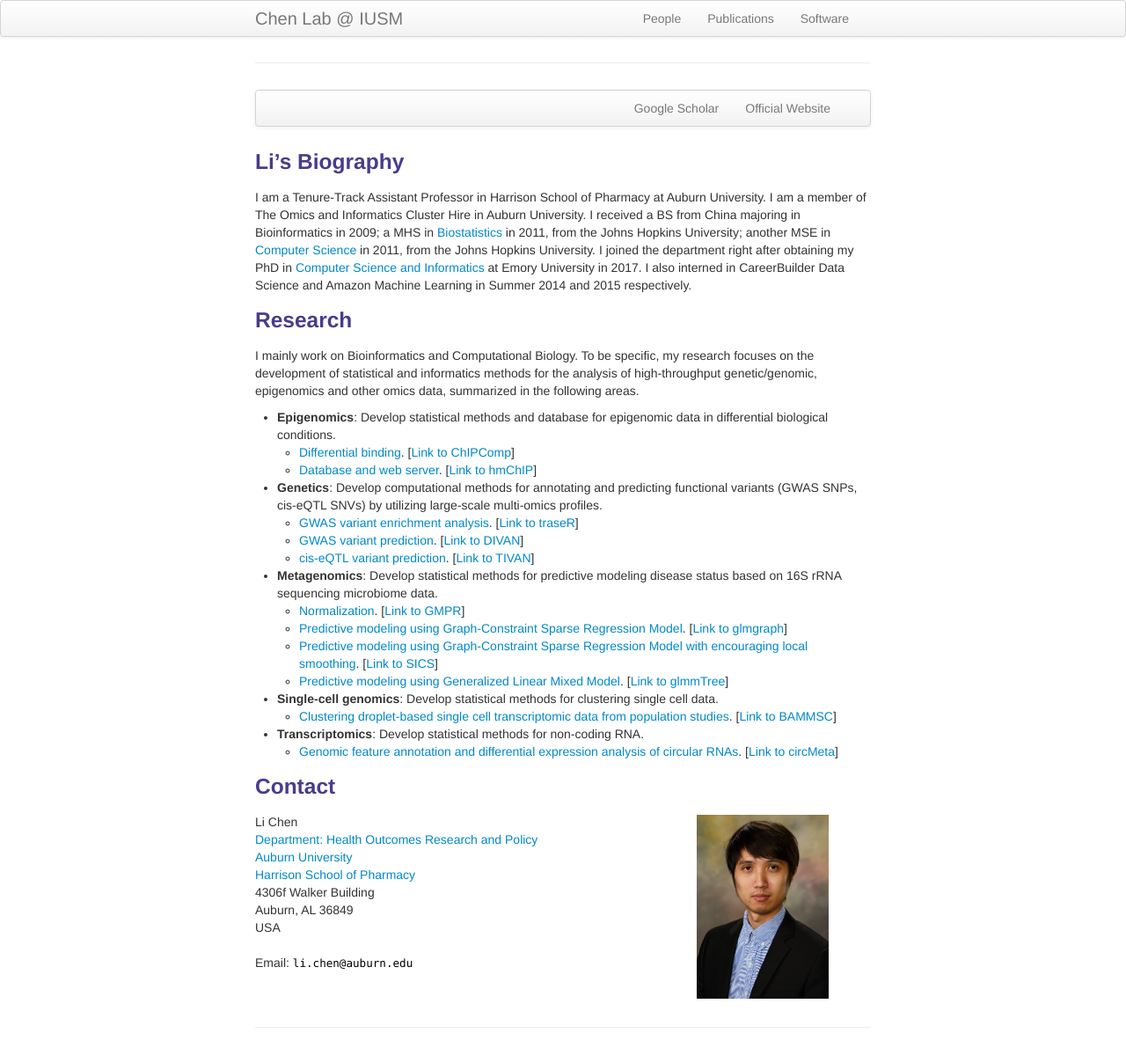
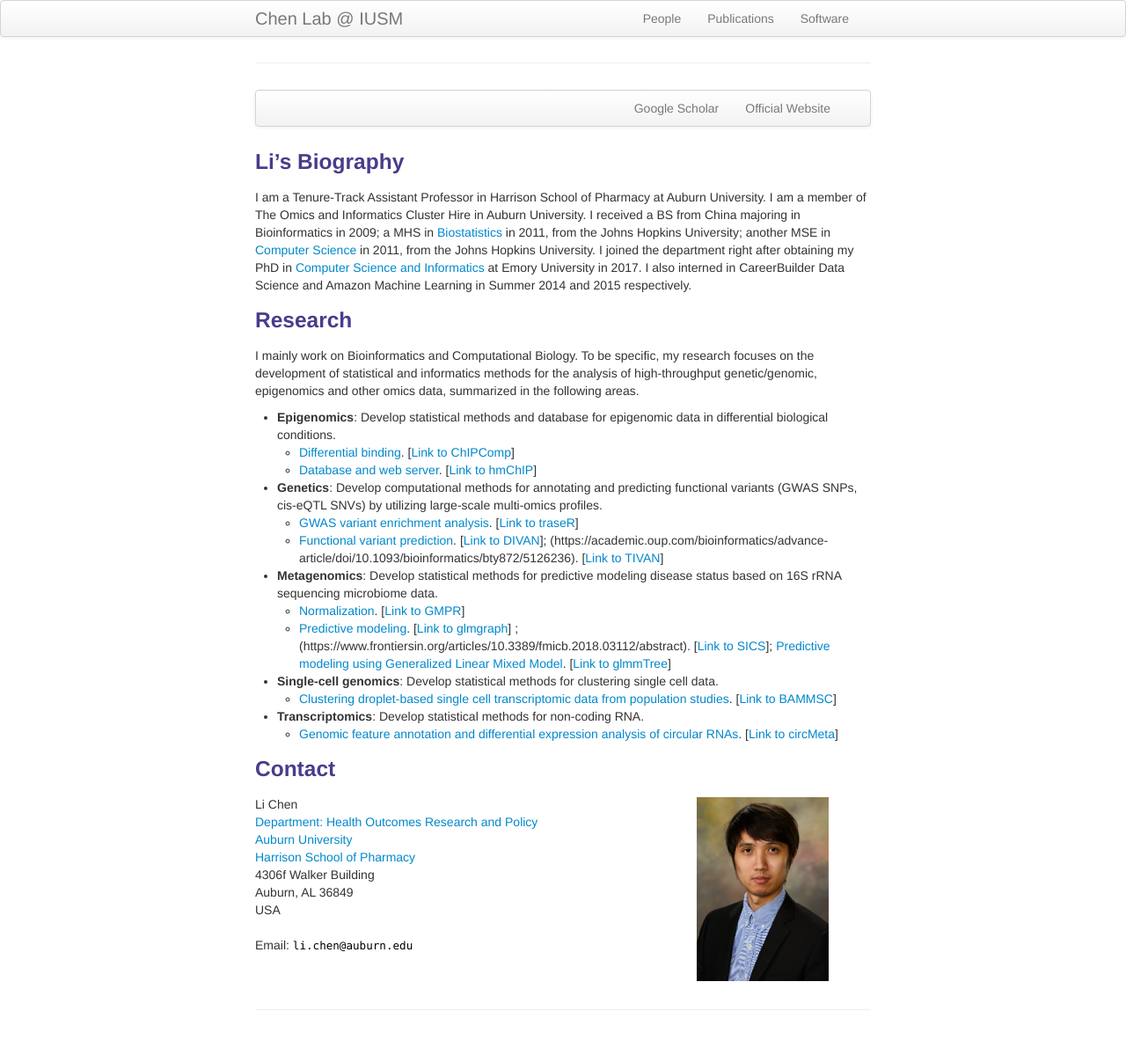
Before and after one commit to lichenbiostat/lichen-lab.github.io, a Jekyll site: the page built from pages/about.md, in a window 1280 px wide. Shown: the whole page at 88% size. Built offline with Jekyll 4.4.1, drawn with Linux system fonts in a browser that asks for light colours; our own code applies the rules of GitHub Pages for plain Markdown files.

Commit message:
Update about.md

```diff
--- a/pages/about.md
+++ b/pages/about.md
@@ -36,15 +36,13 @@ Develop statistical methods and database for epigenomic data in differential bio
 - **Genetics**:
 Develop computational methods for annotating and predicting functional variants (GWAS SNPs, cis-eQTL SNVs) by utilizing large-scale multi-omics profiles.
 	- [GWAS variant enrichment analysis](https://academic.oup.com/bioinformatics/article/32/8/1214/1744655). [<a href="http://bioconductor.org/packages/release/bioc/html/traseR.html">Link to traseR</a>]
-	- [GWAS variant prediction](https://genomebiology.biomedcentral.com/articles/10.1186/s13059-016-1112-z). [<a href="https://sites.google.com/site/emorydivan/">Link to DIVAN</a>]
-	- [cis-eQTL variant prediction](https://academic.oup.com/bioinformatics/advance-article/doi/10.1093/bioinformatics/bty872/5126236). [<a href="https://github.com/lichen-lab/TIVAN">Link to TIVAN</a>]
+	- [Functional variant prediction](https://genomebiology.biomedcentral.com/articles/10.1186/s13059-016-1112-z). [<a href="https://sites.google.com/site/emorydivan/">Link to DIVAN</a>]; (https://academic.oup.com/bioinformatics/advance-article/doi/10.1093/bioinformatics/bty872/5126236). [<a href="https://github.com/lichen-lab/TIVAN">Link to TIVAN</a>]
 
 - **Metagenomics**:
 Develop statistical methods for predictive modeling disease status based on 16S rRNA sequencing microbiome data.
 	- [Normalization](https://peerj.com/articles/4600/). [<a href="https://github.com/lichen-lab/GMPR">Link to GMPR</a>]
-	- [Predictive modeling using Graph-Constraint Sparse Regression Model](https://academic.oup.com/bioinformatics/article/31/24/3991/197681). [<a href="https://cran.r-project.org/web/packages/glmgraph/index.html">Link to glmgraph</a>]
-	- [Predictive modeling using Graph-Constraint Sparse Regression Model with encouraging local smoothing](https://www.frontiersin.org/articles/10.3389/fmicb.2018.03112/abstract). [<a href="https://github.com/lichen-lab/SICS">Link to SICS</a>]
-	- [Predictive modeling using Generalized Linear Mixed Model](https://www.frontiersin.org/articles/10.3389/fmicb.2018.01391/abstract). [<a href="https://github.com/lichen-lab/glmmTree">Link to glmmTree</a>]
+	- [Predictive modeling](https://academic.oup.com/bioinformatics/article/31/24/3991/197681). [<a href="https://cran.r-project.org/web/packages/glmgraph/index.html">Link to glmgraph</a>]
+; (https://www.frontiersin.org/articles/10.3389/fmicb.2018.03112/abstract). [<a href="https://github.com/lichen-lab/SICS">Link to SICS</a>]; [Predictive modeling using Generalized Linear Mixed Model](https://www.frontiersin.org/articles/10.3389/fmicb.2018.01391/abstract). [<a href="https://github.com/lichen-lab/glmmTree">Link to glmmTree</a>]
 
 - **Single-cell genomics**:
 Develop statistical methods for clustering single cell  data.
```
